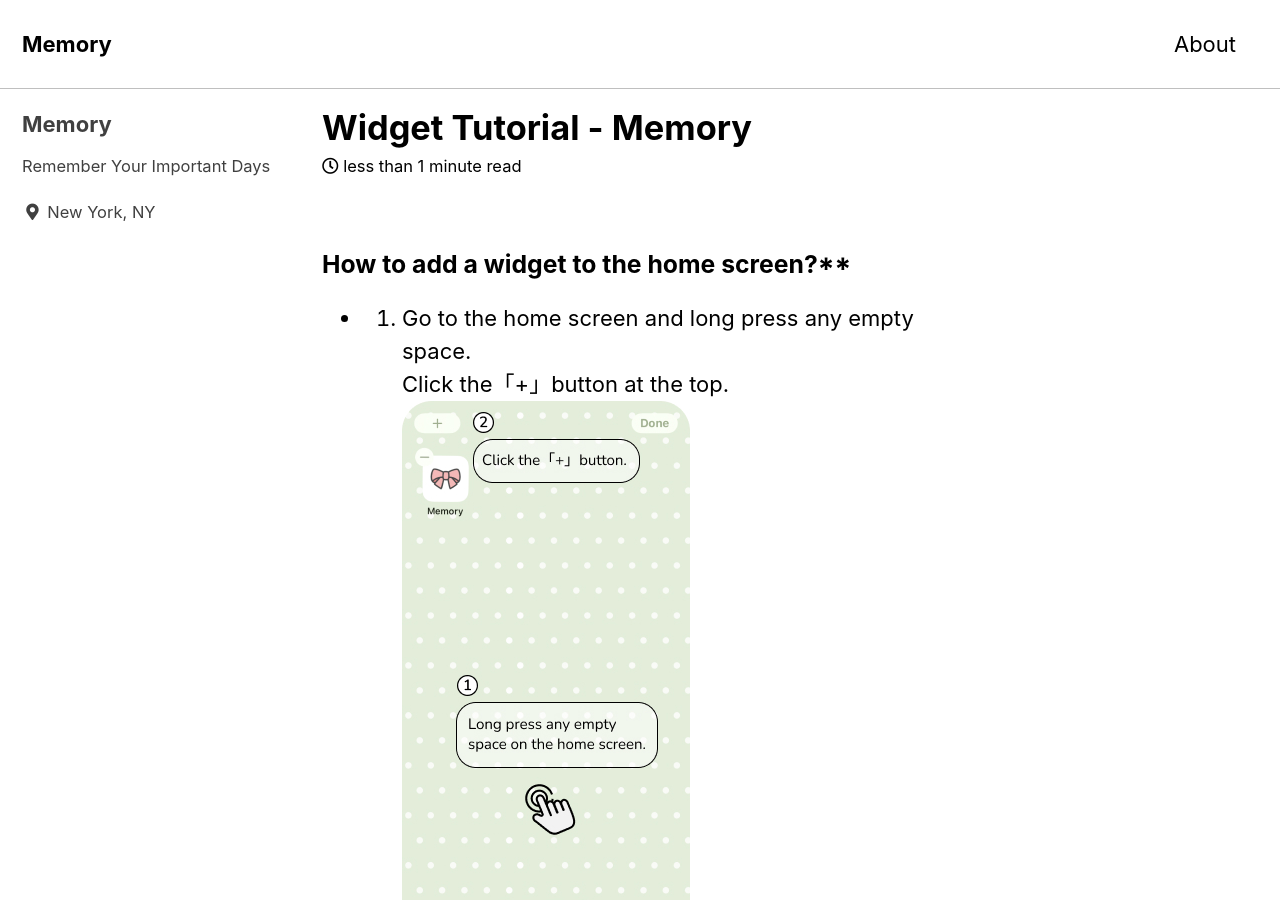
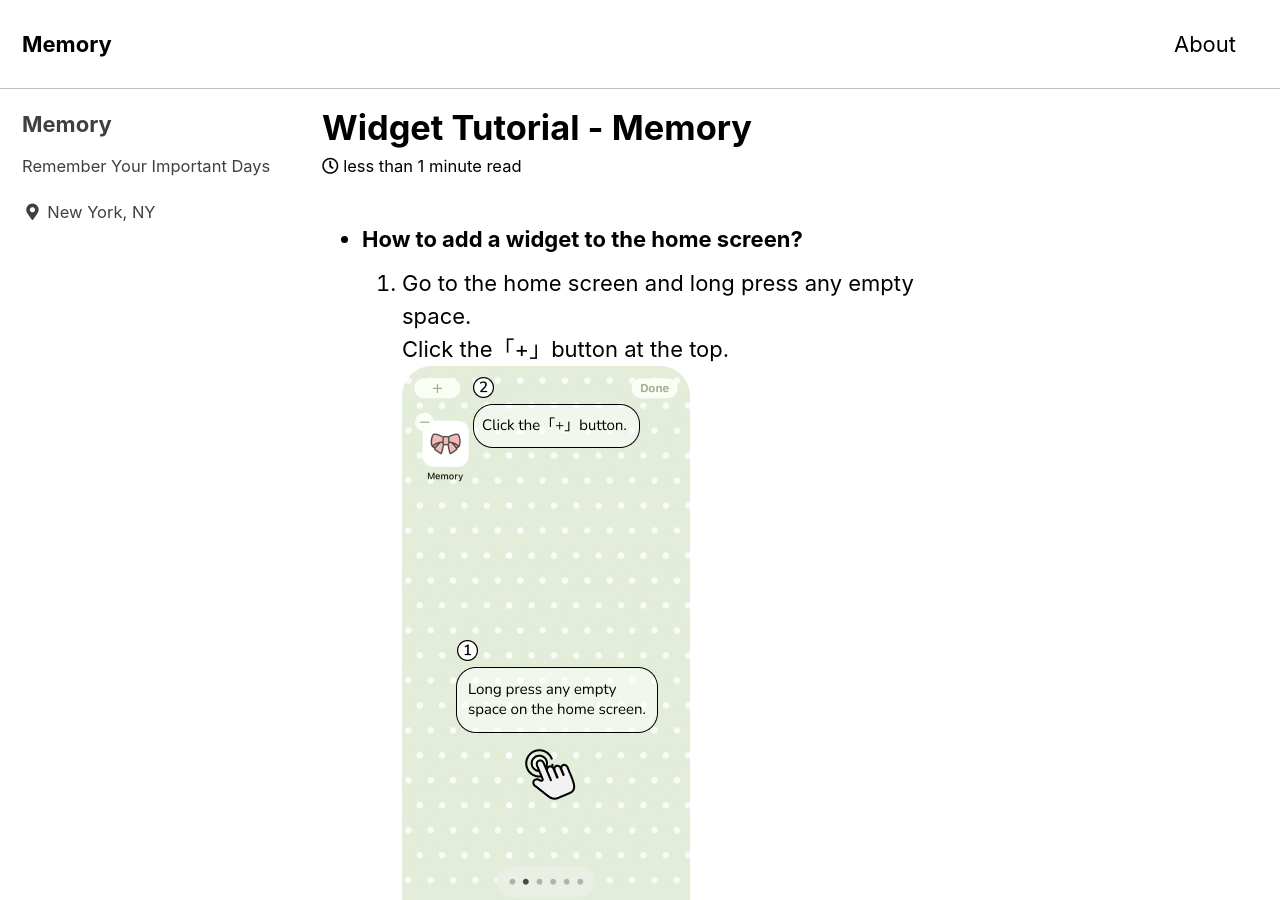
Before and after one commit to memoryteam/memoryteam.github.io, a Jekyll site: the page built from _posts/2022-08-11-widgettutorialen.md, in a window 1280 px wide and 900 px high. Built offline with Jekyll 4.4.1, drawn with Linux system fonts in a browser that asks for light colours; cached includes are drawn as plain includes; some of the changed text lies outside the part shown.

Commit message:
new tutorial_en

```diff
--- a/_posts/2022-08-11-widgettutorialen.md
+++ b/_posts/2022-08-11-widgettutorialen.md
@@ -4,28 +4,28 @@ date: 2022-12-14
 # tags: [tutorial]
 ---
 
-### How to add a widget to the home screen?**
-- 1. Go to the home screen and long press any empty space.\
- Click the「+」button at the top.\
+- **How to add a widget to the home screen?**
+1. Go to the home screen and long press any empty space.\
+Click the「+」button at the top.\
 ![Alt text](/images/tutorial_1.jpg?raw=true "Optional Title")
 
-- 2. Search or find the「Memory」in the list of widgets.\
+2. Search or find the「Memory」in the list of widgets.\
 ![Alt text](/images/tutorial_2.jpg?raw=true "Optional Title")
 
-- 3. Click "Add Widget" to add a widget to the home screen.\
+3. Click "Add Widget" to add a widget to the home screen.\
 ![Alt text](/images/tutorial_3.jpg?raw=true "Optional Title")
 
 
-### How to edit a widget on the home screen?**
-- 4. After adding the default widget to the home screen, long press the widget and select "Edit Widget".\
+- **How to edit a widget on the home screen?**
+4. After adding the default widget to the home screen, long press the widget and select "Edit Widget".\
 ![Alt text](/images/tutorial_4.jpg?raw=true "Optional Title")
 
-- 5. Click the "Select Style" to choose a style of the widget.\
+5. Click the "Select Style" to choose a style of the widget.\
 ![Alt text](/images/tutorial_5.jpg?raw=true "Optional Title")
 ![Alt text](/images/tutorial_5_1.jpg?raw=true "Optional Title") \
 After upgrading to the Pro version, the list of the avaliable widgets styles will contain the pro version widget.
 ![Alt text](/images/tutorial_5_2.jpg?raw=true "Optional Title")
 
-### How to edit the content of a widget?**
-- 6. You can edit the widget's content within the app's Widget section.\
+- **How to edit the content of a widget?**
+6. You can edit the widget's content within the app's Widget section.\
 ![Alt text](/images/tutorial_6.jpg?raw=true "Optional Title")
```
